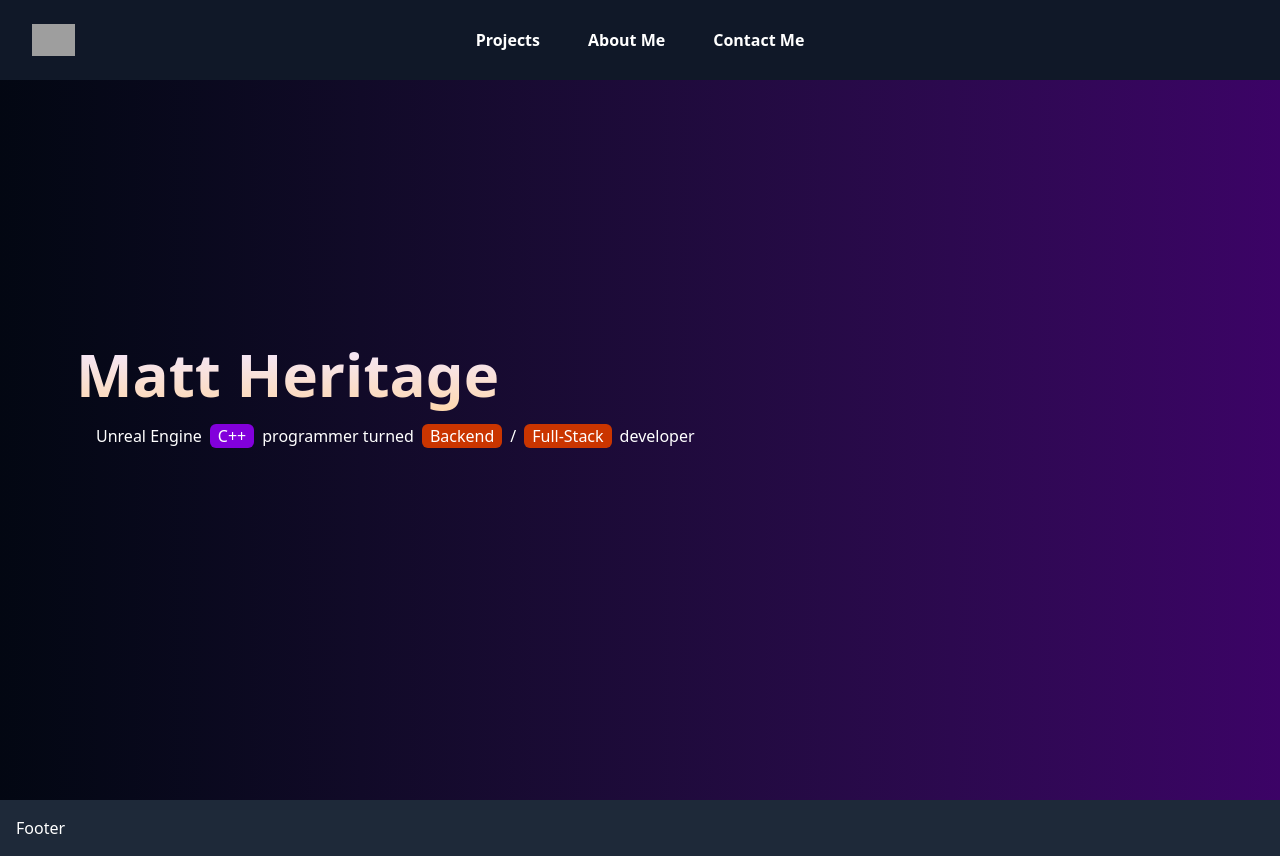
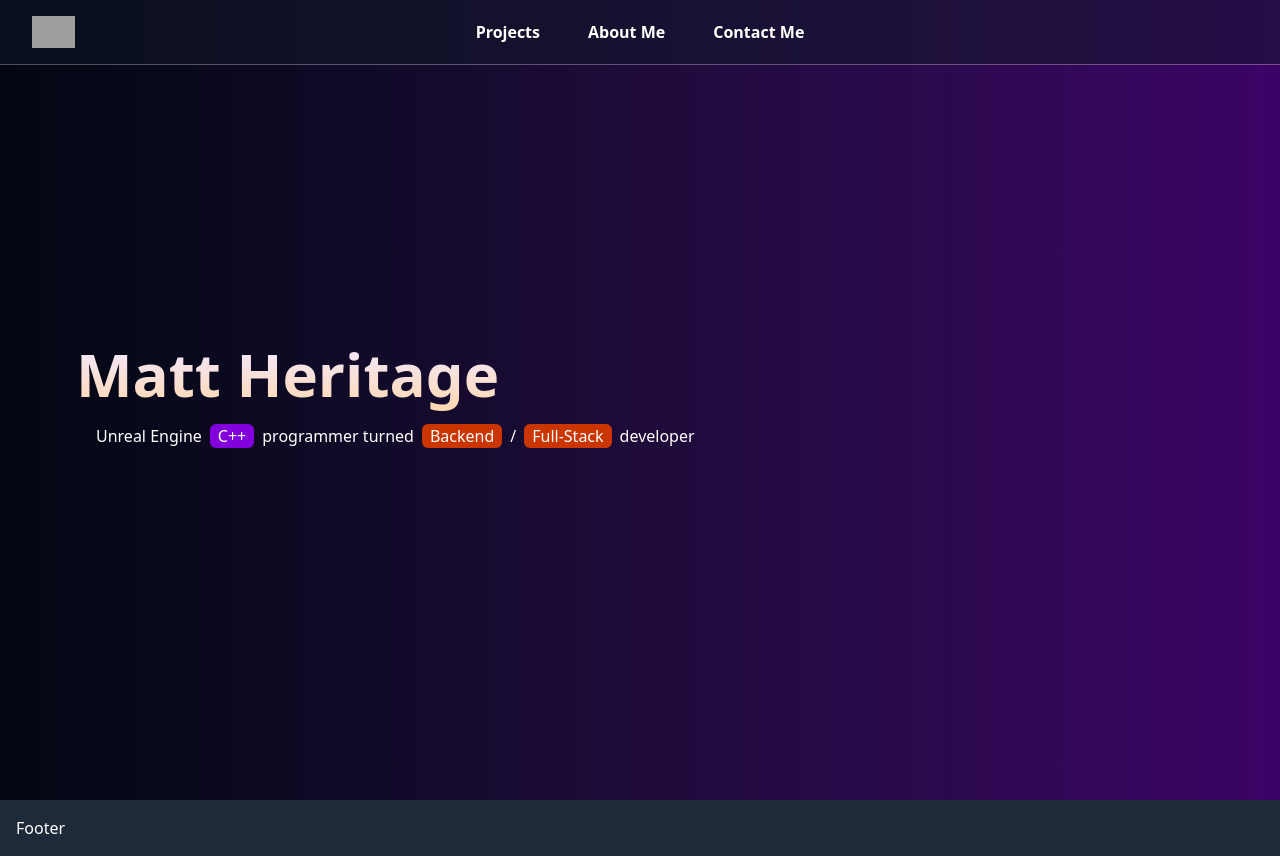
Before and after one commit to The-Matto/vite-react-template, a React (Vite) app: page / in a window 1280 px wide. Built offline with nearby package versions, Linux system fonts and the light colour scheme; grey boxes are pictures that could not be loaded.

Commit message:
Navbar opacity and added bottom border

```diff
--- a/src/react-app/components/navbar-component.jsx.tsx
+++ b/src/react-app/components/navbar-component.jsx.tsx
@@ -20,10 +20,12 @@ export default function NavBar() {
     };
 
     return (
-        <header className="bg-gray-900">
+        <header className="">
+
             <nav aria-label="Global"
-                 className="mx-auto flex  items-center justify-between p-6 w-full lg:px-8 fixed top-0 z-10 bg-gray-900">
+                 className="border-b border-white/30 mx-auto flex  items-center justify-between p-4 w-full lg:px-8 fixed top-0 z-10">
                 <div className="flex lg:flex-1">
+                    <div className="absolute inset-0 bg-gray-900  opacity-50 -z-10"></div>
                     <Link to="/" className="-m-1.5 p-1.5">
                         <span className="sr-only">Matt Heritage</span>
                         <img
@@ -34,7 +36,7 @@ export default function NavBar() {
                     </Link>
                 </div>
 
-                <div className="hidden space-x-6 lg:block text-white bg-gray-900">
+                <div className="hidden space-x-6 lg:block text-white">
                     <NavLink path={"/projects"} text={"Projects"}/>
                     <NavLink path={"/about"} text={"About Me"}/>
                     <NavLink path={"/contact"} text={"Contact Me"}/>
```
